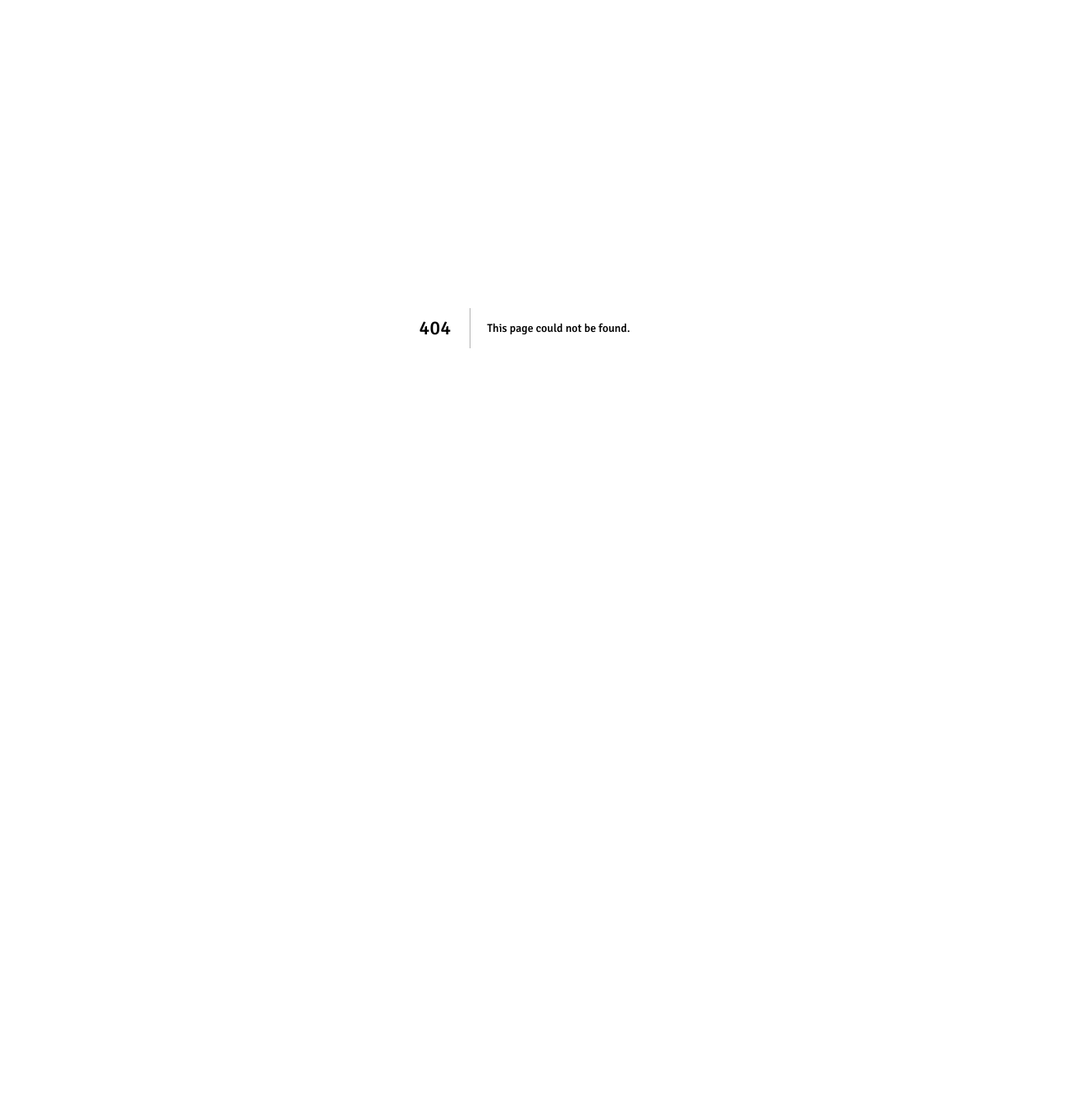
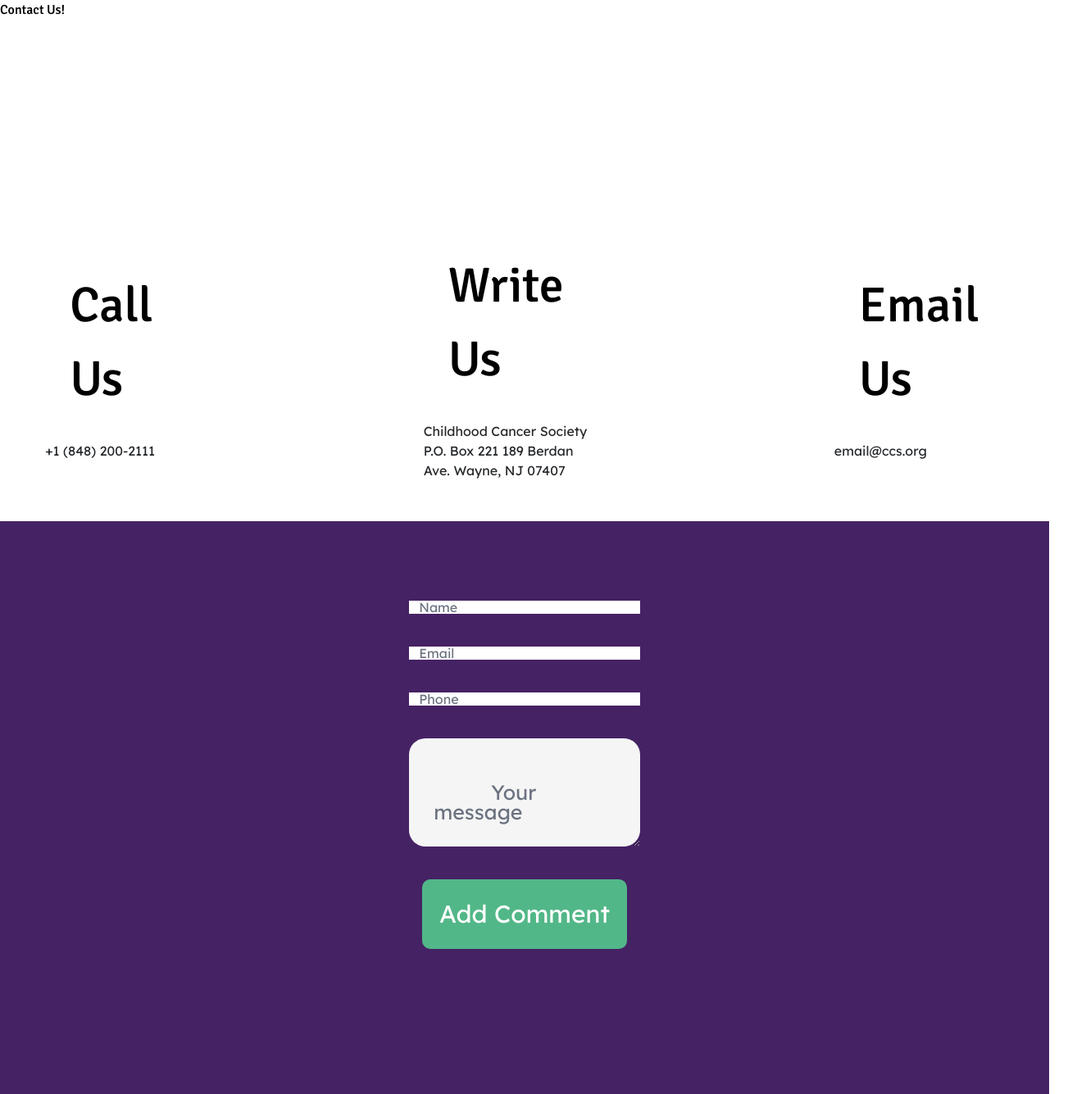
Before and after one commit to ChildhoodCancerSociety/ccs-web, a Next.js app in the folder ccs-next/: page /contact in a window 1280 px wide. Before the commit this address had no page. Shown: the whole page at 82% size, 1325 px wide, since content can reach past the window. Before the commit the page ends 800 px from the top, so only its background shows below. Built offline with nearby package versions, Linux system fonts and the light colour scheme; what tailwindcss-debug-screens would draw is missing.

Commit message:
additions

```diff
--- /dev/null
+++ b/ccs-next/pages/contact.tsx
@@ -0,0 +1,72 @@
+import React from "react";
+
+import styles from "../styles/Contact.module.css";
+
+function Contact() {
+  return (
+    <section>
+      <div className="container">
+        <div className={styles.frontC}>
+          <h1 className="--text-center">Contact Us!</h1>
+          <div className="--ContactInfo">
+            <div className="info">
+              <div className="infoBlock">
+                <div className="iconC"> </div>
+                <h3 className="--Cinfo">Call Us</h3>
+                <p className="--ContactP"> +1 (848) 200-2111</p>
+              </div>
+              <div className="infoBlock">
+                <div className="iconC"> </div>
+                <h3 className="--Cinfo">Write Us</h3>
+                <p className="--ContactP"> Childhood Cancer Society P.O. Box 221 189 Berdan Ave. Wayne, NJ 07407</p>
+              </div>
+              <div className="infoBlock">
+                <div className="iconC"> </div>
+                <h3 className="--Cinfo">Email Us</h3>
+                <p className="--ContactP"> email@ccs.org </p>
+              </div>
+            </div>
+          </div>
+        </div>
+        <div className="formC">
+          <form
+            className="--form --flex-center --dir-column"
+          >
+            <input
+              type="text"
+              placeholder="Name"
+              name="full_name"
+              required
+            />
+            <input
+              type="email"
+              placeholder="Email"
+              name="user_email"
+              required
+            />
+
+            <input
+              type="text"
+              placeholder="Phone"
+              name="phone_number"
+              required
+            />
+
+            <textarea
+              name="message"
+              placeholder="
+          Your message"
+              cols={30}
+              rows={3}
+            />
+
+            <button type="submit" className="--btn --btn-primary">Add Comment</button>
+
+          </form>
+        </div>
+      </div>
+    </section>
+  );
+}
+
+export default Contact;
--- a/ccs-next/styles/globals.css
+++ b/ccs-next/styles/globals.css
@@ -10,3 +10,125 @@
     @apply font-header;
   }
 }
+
+#main {
+  text-align: center;
+  vertical-align: center;
+  line-height: 100vh;
+  margin-left:0;
+  border-radius:30px;
+margin:0;
+
+
+}
+
+.--ContactP{
+  color:#25282B;
+
+}
+.frontC{
+  text-align:center;
+    padding:200px;
+  margin-bottom:0;
+}
+.frontC h1{
+  font-size:70px;
+}
+.info{
+  display:flex;
+  align-items:center;
+  justify-content:center;
+
+}
+
+.ContactSec h3{
+  padding:100px;
+}
+.ContactSec{
+  display:flex;
+  justify-content:space-between;
+  flex-wrap:wrap;
+}
+.ContactSec p{
+  padding:100px;
+}
+.infoBlock{
+  padding-top:200px;
+    padding-left:100px;
+  padding-right:100px;
+  margin:50px;
+
+}
+
+.--Cinfo{
+  font-size:60px;
+  padding:30px;
+}
+
+
+
+.formC{
+  background-color:#452264;
+  display:flex;
+  align-items:center;
+  justify-content:center;
+  margin-top:0;
+ padding-bottom:100px;
+
+
+
+}
+
+
+form{
+margin-top:0;
+  display:flex;
+  flex-direction:column;
+   padding:6vw 9vw;
+  width:40%;
+    height:100%;
+
+
+}
+input{
+  border-radius: 10px;
+  height:5px;
+  padding:20px;
+
+
+}
+
+
+
+textarea{
+  border-radius: 20px;
+}
+
+form h3{
+  color:pink;
+  font-weight:800;
+  margin-bottom:20px;
+}
+form input, textarea{
+  border:0;
+  margin: 20px 0;
+  padding:30px;
+  outline:none;
+  background-color:#f5f5f5;
+  font-size:25px;
+}
+form button{
+  padding: 20px;
+  background-color:#52B788;
+  color:white;
+  font-size: 30px;
+  border:0;
+  outline:none;
+  cursor:pointer;
+  width:250px;
+  margin:20px auto 0;
+  border-radius:10px;
+}
+button:hover{
+  background-color:#71CBA1;
+}
```
Also changed, not shown: ccs-next/.babelrc (deleted), ccs-next/styles/Contact.module.css (added).
